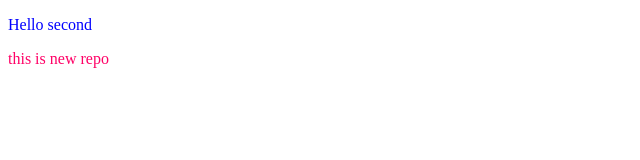
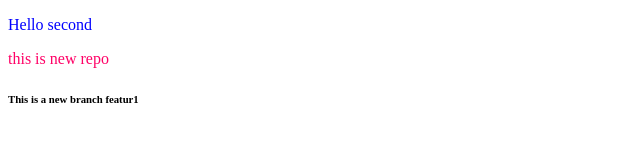
Before and after one commit to mandeep-verma/second-local, a plain HTML site: page index.html in a window 1280 px wide. Shown: the whole page, without its empty margins (0-640 px from the left). Drawn offline with Linux system fonts and the light colour scheme.

Commit message:
change in index with branch feature1

```diff
--- a/index.html
+++ b/index.html
@@ -14,6 +14,13 @@
 
 
     <p class="p-2"> this is new repo</p>
+
+
+    <!-- new branc method -->
+
+    <h6> This is a new branch featur1</h6>
+
+
 </body>
 
 </html>
```
